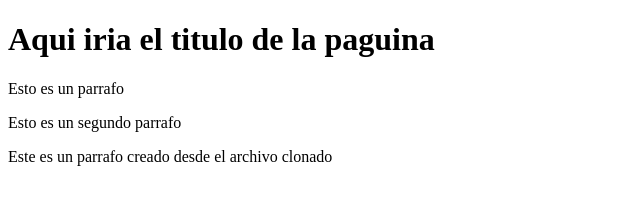
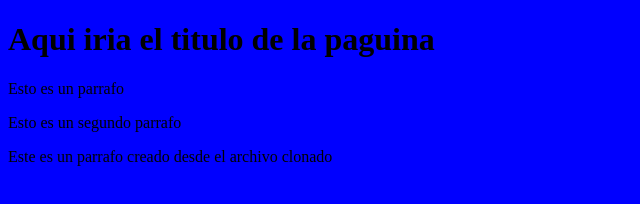
Before and after one commit to leoMa23/Proyecto_web_empresa_C, a plain HTML site: page index.html in a window 1280 px wide. Shown: the whole page, without its empty margins (0-640 px from the left). Drawn offline with Linux system fonts and the light colour scheme.

Commit message:
correccion de errores

```diff
--- a/miEstilo.css
+++ b/miEstilo.css
@@ -1,3 +1,3 @@
 body{
-  backgroun-color=blue;
+  background-color: blue;
 }
```
